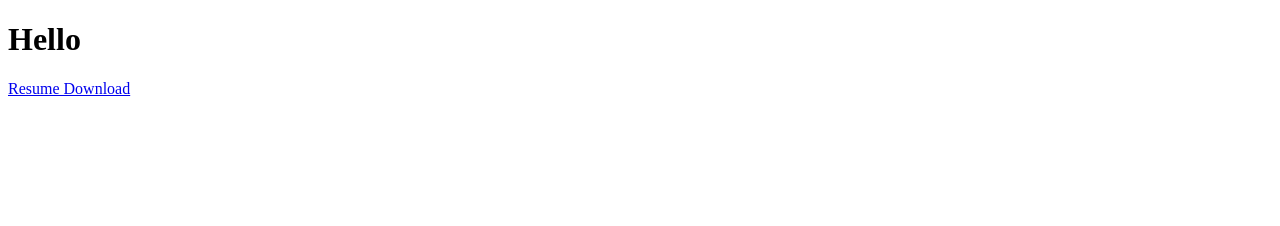
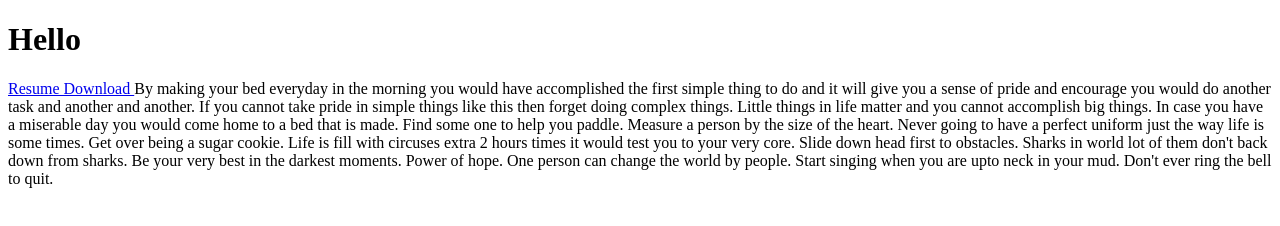
Before and after one commit to adityavarma1234/personal_website, a plain HTML site: page public/index.html in a window 1280 px wide. Drawn offline with Linux system fonts and the light colour scheme.

Commit message:
todo list

```diff
--- a/public/index.html
+++ b/public/index.html
@@ -6,5 +6,32 @@
   <body>
     <h1>Hello</h1>
     <a href="Aditya_Varma.pdf" target="_blank"> Resume Download </a>
+    By making your bed everyday in the morning you would have accomplished the first simple thing to do and it will give you a sense of pride and encourage you would do another task and another and another.
+    If you cannot take pride in simple things like this then forget doing complex things.
+    Little things in life matter and you cannot accomplish big things.
+    In case you have a miserable day you would come home to a bed that is made.
+
+
+   Find some one to help you paddle.
+
+
+   Measure a person by the size of the heart.
+
+
+   Never going to have a perfect uniform just the way life is some times. Get over being a sugar cookie.
+
+   Life is fill with circuses extra 2 hours times it would test you to your very core.
+
+   Slide down head first to obstacles.
+
+   Sharks in world lot of them don't back down from sharks.
+
+   Be your very best in the darkest moments.
+
+   Power of hope. One person can change the world by people. Start singing when you are upto neck in your mud.
+
+   Don't ever ring the bell to quit.
+
+
   </body>
 </html>
```
